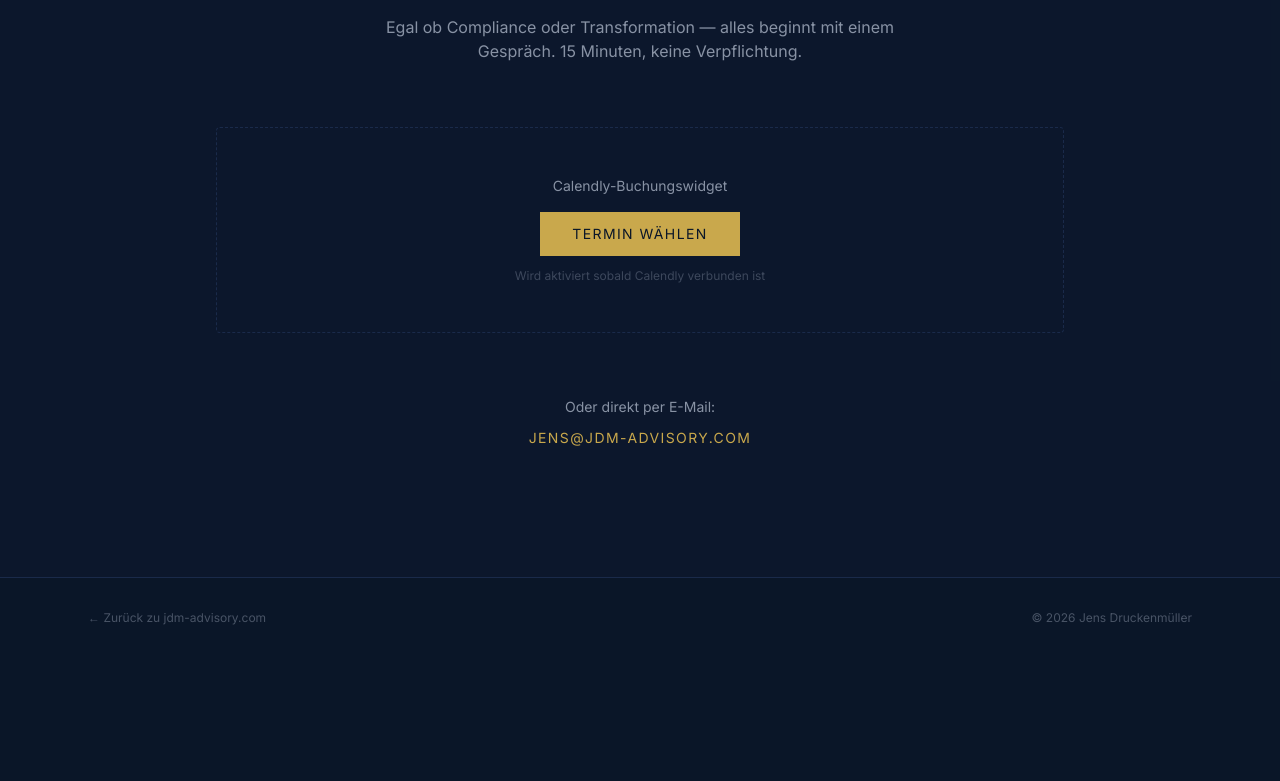
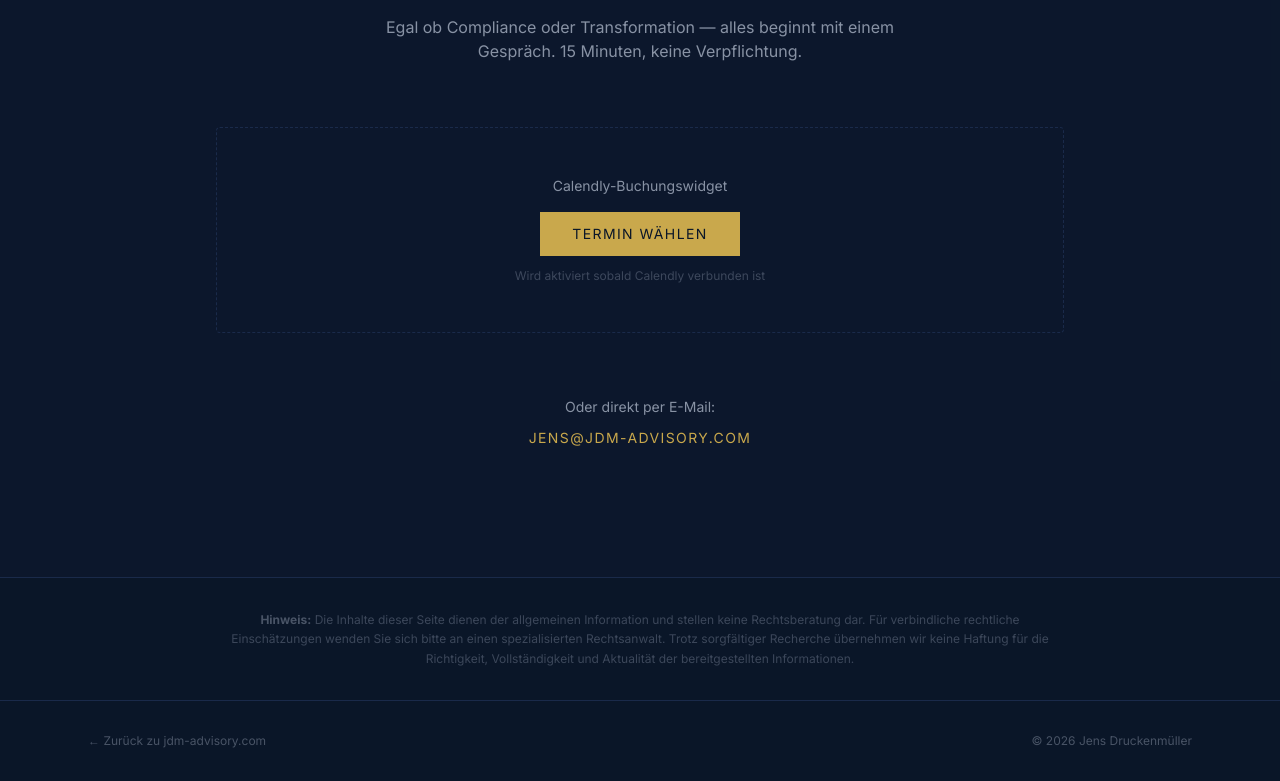
Before and after one commit to carolinejunker/jdm-advisory, a Next.js app: page /equal-pay in a window 1280 px wide. Shown: the part 4954-5735 px from the top of the page. Before the commit the page ends 5612 px from the top, so only its background shows below. Built offline with nearby package versions, Linux system fonts and the light colour scheme; a web font is replaced by a local one.

Commit message:
Disclaimer/Haftungsausschluss auf Equal Pay Seiten (DE + EN)

```diff
--- a/src/app/en/equal-pay/page.tsx
+++ b/src/app/en/equal-pay/page.tsx
@@ -561,6 +561,19 @@ export default function EqualPayEnPage() {
         </section>
       </main>
 
+      {/* Disclaimer */}
+      <section className="py-8 border-t border-navy-lighter">
+        <div className="max-w-4xl mx-auto px-6">
+          <p className="text-slate/40 text-xs leading-relaxed text-center">
+            <strong className="text-slate/50">Disclaimer:</strong> The contents of this page are
+            for general information purposes only and do not constitute legal advice.
+            For binding legal assessments, please consult a qualified lawyer. Despite
+            careful research, we assume no liability for the accuracy, completeness,
+            or timeliness of the information provided.
+          </p>
+        </div>
+      </section>
+
       {/* Footer */}
       <footer className="py-8 border-t border-navy-lighter">
         <div className="max-w-6xl mx-auto px-6 flex flex-col md:flex-row items-center justify-between gap-4">
--- a/src/app/equal-pay/page.tsx
+++ b/src/app/equal-pay/page.tsx
@@ -564,6 +564,20 @@ export default function EqualPayPage() {
         </section>
       </main>
 
+      {/* Disclaimer */}
+      <section className="py-8 border-t border-navy-lighter">
+        <div className="max-w-4xl mx-auto px-6">
+          <p className="text-slate/40 text-xs leading-relaxed text-center">
+            <strong className="text-slate/50">Hinweis:</strong> Die Inhalte dieser Seite dienen
+            der allgemeinen Information und stellen keine Rechtsberatung dar. Für
+            verbindliche rechtliche Einschätzungen wenden Sie sich bitte an einen
+            spezialisierten Rechtsanwalt. Trotz sorgfältiger Recherche übernehmen
+            wir keine Haftung für die Richtigkeit, Vollständigkeit und Aktualität
+            der bereitgestellten Informationen.
+          </p>
+        </div>
+      </section>
+
       {/* Footer */}
       <footer className="py-8 border-t border-navy-lighter">
         <div className="max-w-6xl mx-auto px-6 flex flex-col md:flex-row items-center justify-between gap-4">
```
